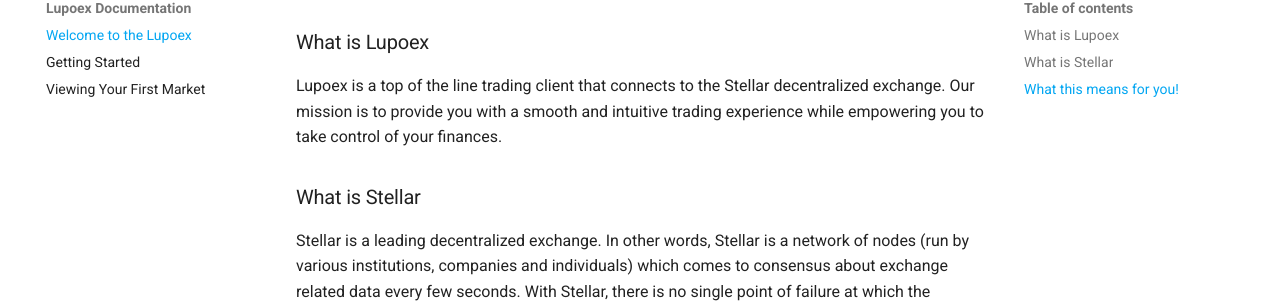
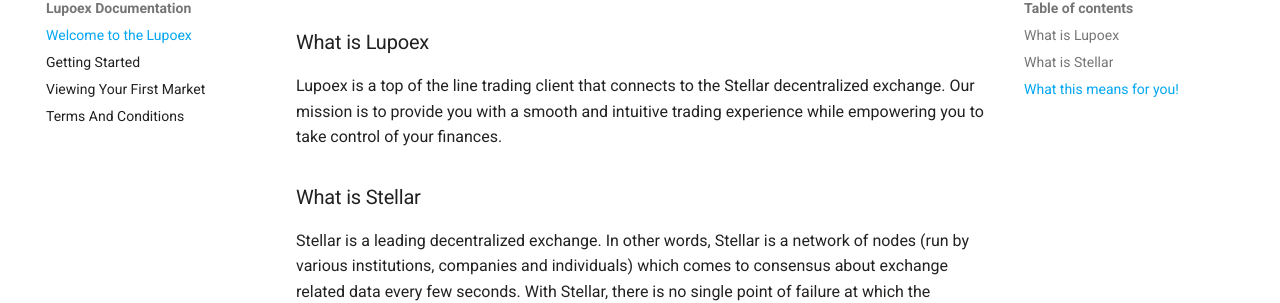
Before and after one commit to istrau2/lupoex-docs, an MkDocs documentation site: the page built from docs/index.md, in a window 1280 px wide. Shown: the part 129-432 px from the top of the page. Built offline with MkDocs 1.6.1 and Material for MkDocs 9.7.7, drawn with Linux system fonts in a browser that asks for light colours; old or Windows-style settings are respelled for this version of MkDocs.

Commit message:
Adds terms-and-conditions to mkdocs.yml.

```diff
--- a/mkdocs.yml
+++ b/mkdocs.yml
@@ -3,6 +3,7 @@ pages:
   - 'index.md'
   - Getting Started: 'getting-started.md'
   - Viewing Your First Market: 'viewing-your-first-market.md'
+  - Terms And Conditions: 'terms-and-conditions.md'
 theme: material
 site_favicon: 'images/favicon.ico'
 markdown_extensions:
```
